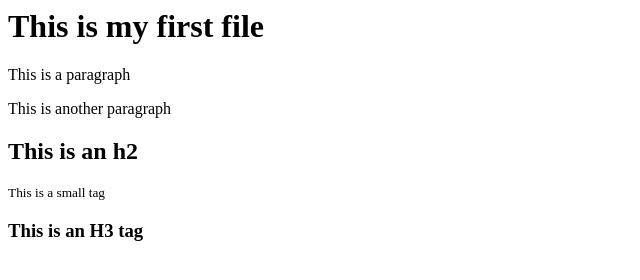
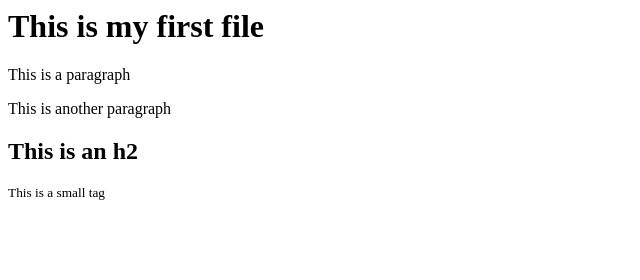
Before and after one commit to gassbertpaul/git-tutorial, a plain HTML site: page index.html in a window 1280 px wide. Shown: the whole page, without its empty margins (0-640 px from the left). Drawn offline with Linux system fonts and the light colour scheme.

Commit message:
Remove h3 tag

```diff
--- a/index.html
+++ b/index.html
@@ -14,7 +14,5 @@
 
 		<small>This is a small tag</small>
 
-		<h3>This is an H3 tag</h3>
-
 	</body>
 </html>
```
